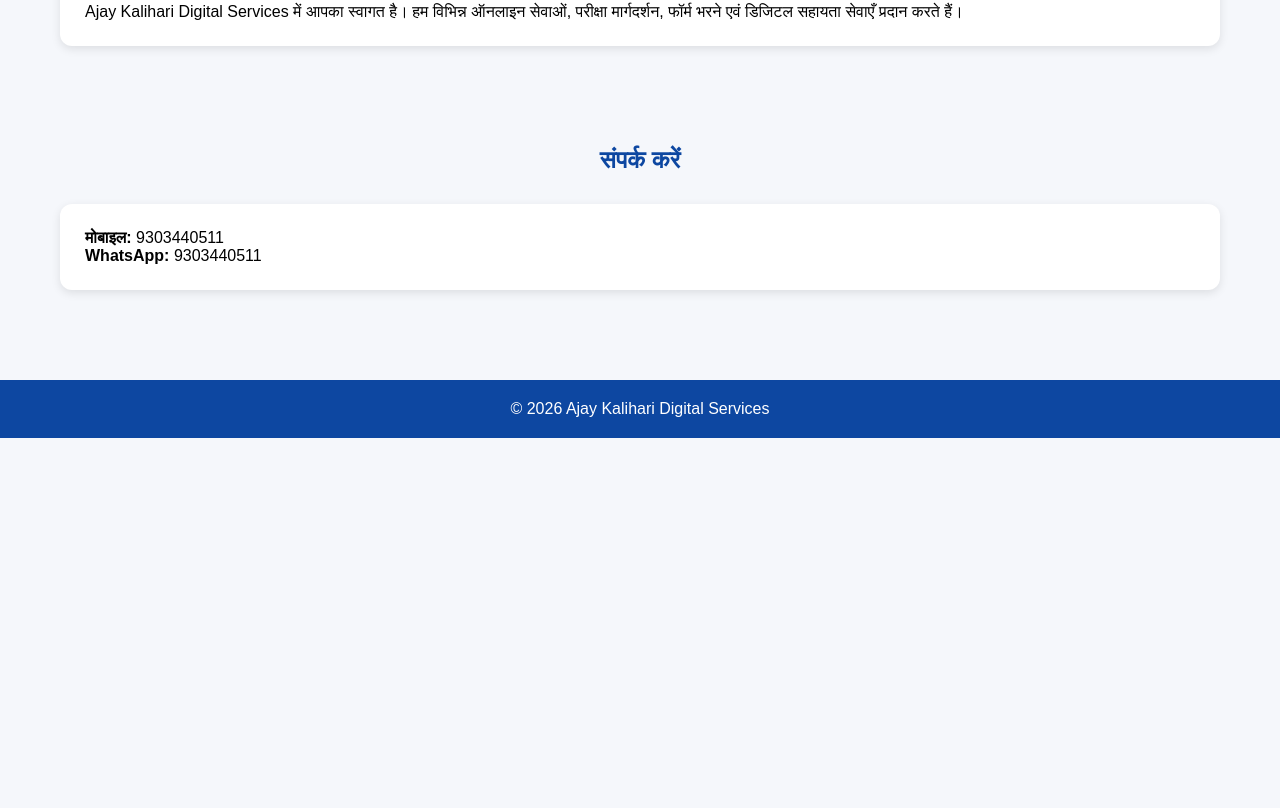
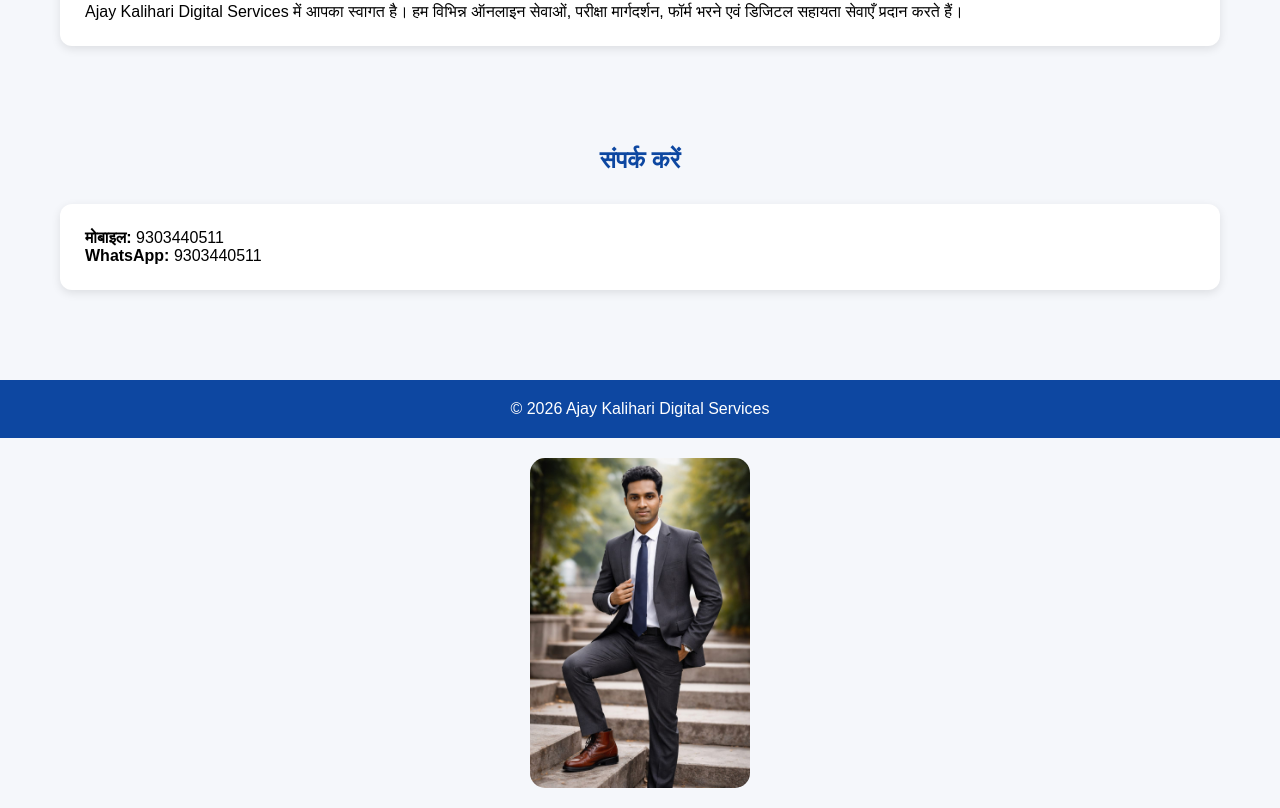
Before and after one commit to ajaykalihari/ajay-kalihari-digital-services, a plain HTML site: page index.html in a window 1280 px wide. Shown: the part 829-1637 px from the top of the page. Before the commit the page ends 1267 px from the top, so only its background shows below. Drawn offline with Linux system fonts and the light colour scheme.

Commit message:
Update index.html

```diff
--- a/index.html
+++ b/index.html
@@ -215,3 +215,6 @@
 
 </body>
 </html>
+<img src="WhatsApp%20Image%202026-05-31%20at%2000.54.55.jpeg"
+alt="Ajay Kalihari"
+style="width:220px;border-radius:15px;margin:20px auto;display:block;">
```
